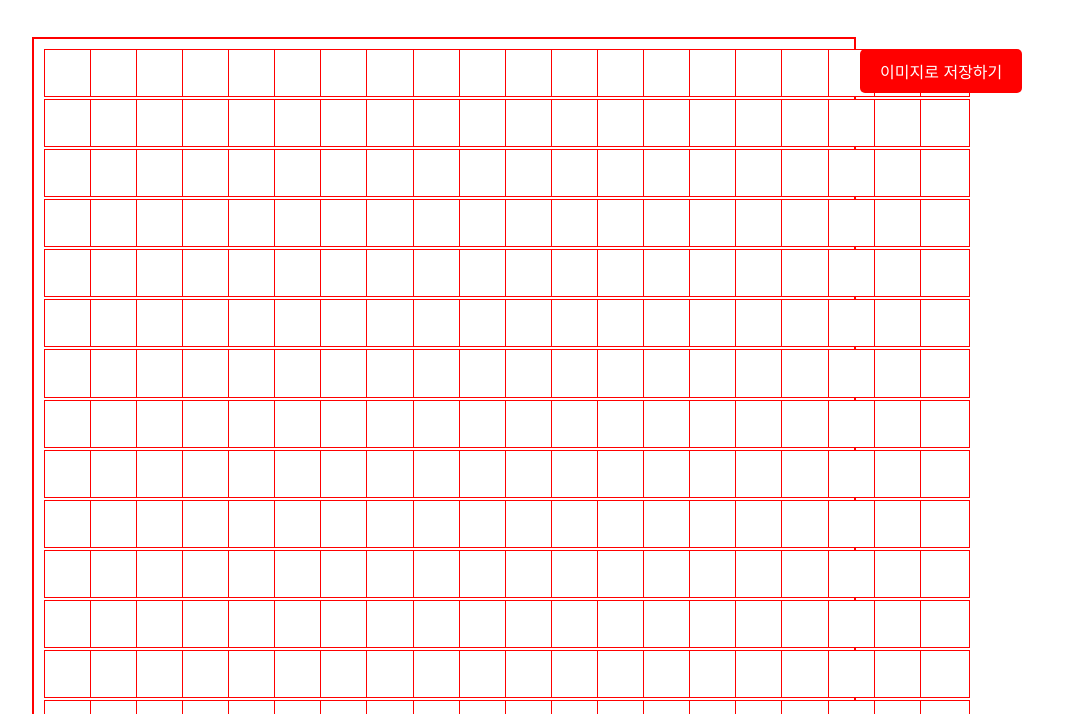
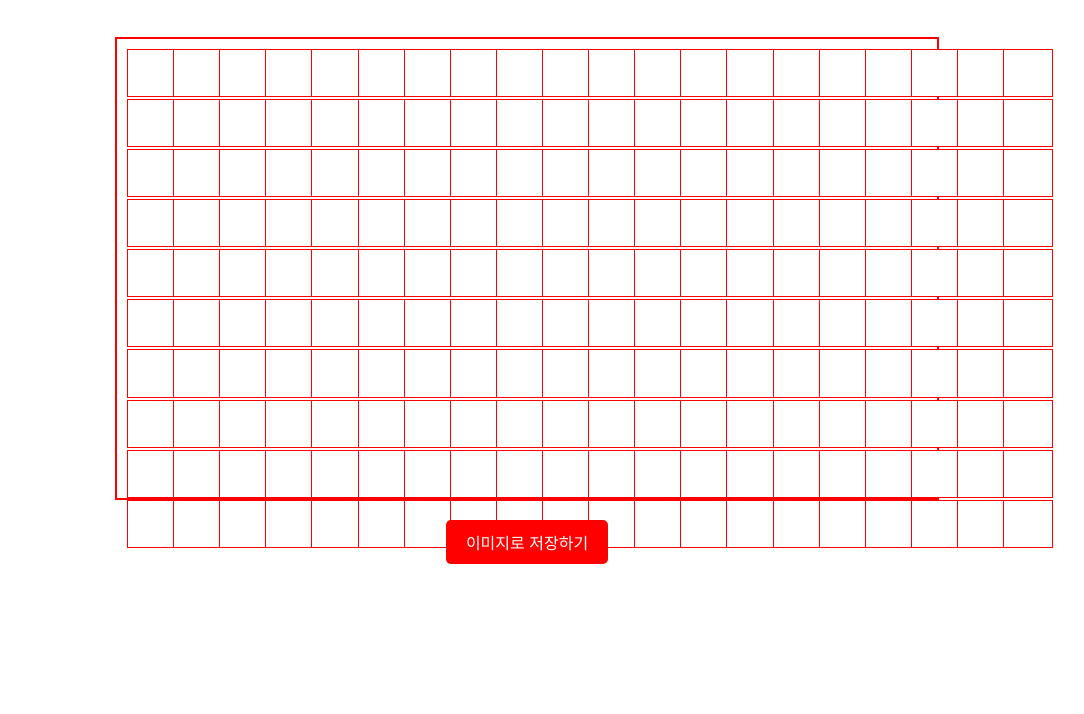
Before and after one commit to loraticon/manuscript, a plain HTML site: page index.html in a window 1280 px wide. Shown: the part 86-800 px from the top of the page, without its empty margins (113-1197 px from the left). Drawn offline with nearby package versions, Linux system fonts and the light colour scheme.

Commit message:
Update index.html

```diff
--- a/index.html
+++ b/index.html
@@ -11,12 +11,18 @@
       background: #fff;
       text-align: center;
     }
+    #wrapper {
+      display: inline-block;
+      border: 2px solid red;
+      padding: 10px;
+      margin-top: 20px;
+    }
     #grid {
       display: grid;
       grid-template-columns: repeat(20, 1fr);
+      grid-template-rows: repeat(10, 1fr);
       gap: 2px;
       width: 800px;
-      margin: 0 auto;
     }
     .cell {
       width: 100%;
@@ -25,16 +31,14 @@
       text-align: center;
       font-size: 18px;
       font-weight: bold;
+      line-height: 1;
+      display: flex;
+      justify-content: center;
+      align-items: center;
     }
     .cell:focus {
       outline: none;
       background: #fff0f0;
-    }
-    #wrapper {
-      border: 2px solid red;
-      padding: 10px;
-      display: inline-block;
-      margin-top: 20px;
     }
     button {
       margin-top: 20px;
@@ -56,12 +60,14 @@
   <div id="wrapper">
     <div id="grid"></div>
   </div>
-  <button onclick="downloadImage()">이미지로 저장하기</button>
+  <div>
+    <button onclick="downloadImage()">이미지로 저장하기</button>
+  </div>
 
   <script>
     const grid = document.getElementById('grid');
 
-    for (let i = 0; i < 400; i++) {
+    for (let i = 0; i < 200; i++) { // 20 x 10 = 200칸
       const input = document.createElement('input');
       input.setAttribute('maxlength', '1');
       input.className = 'cell';
```
